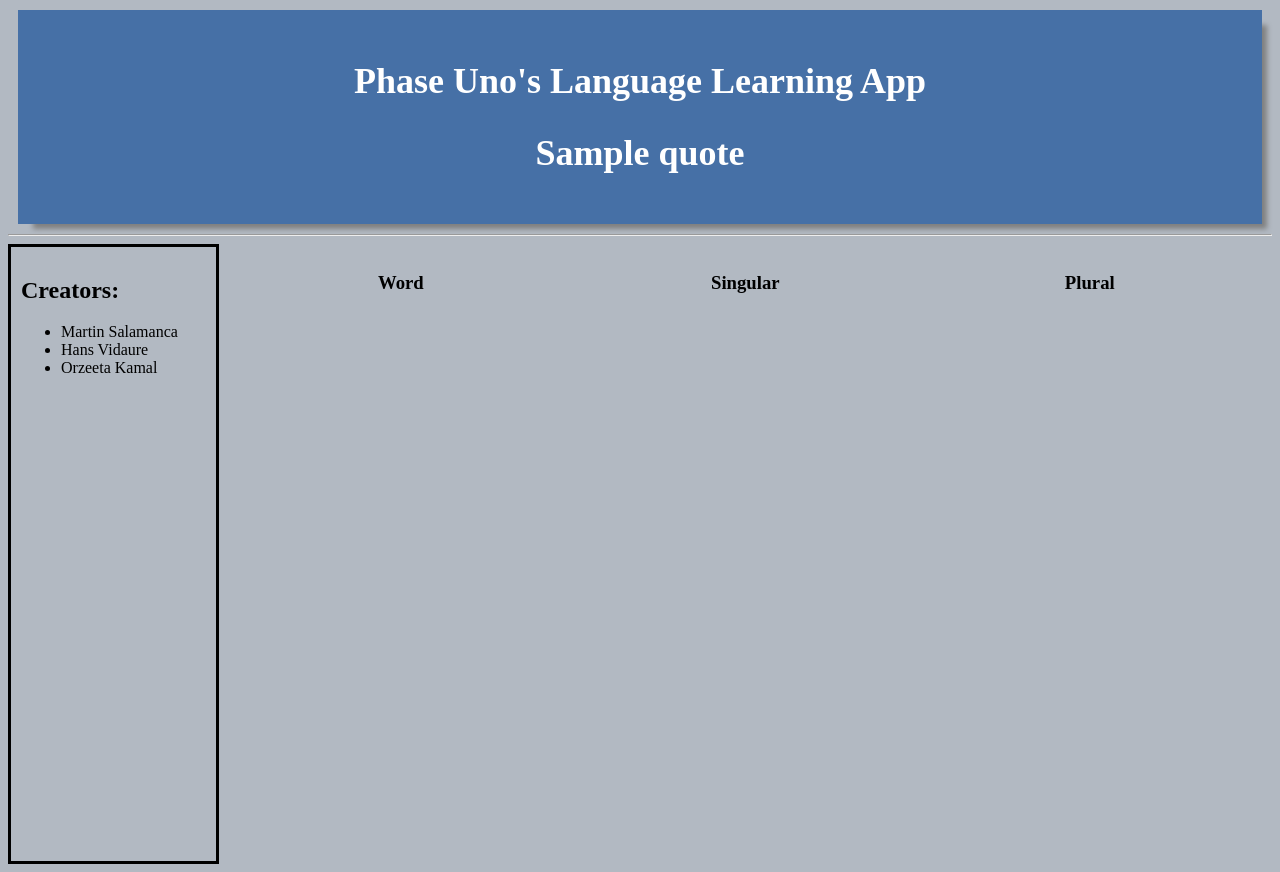
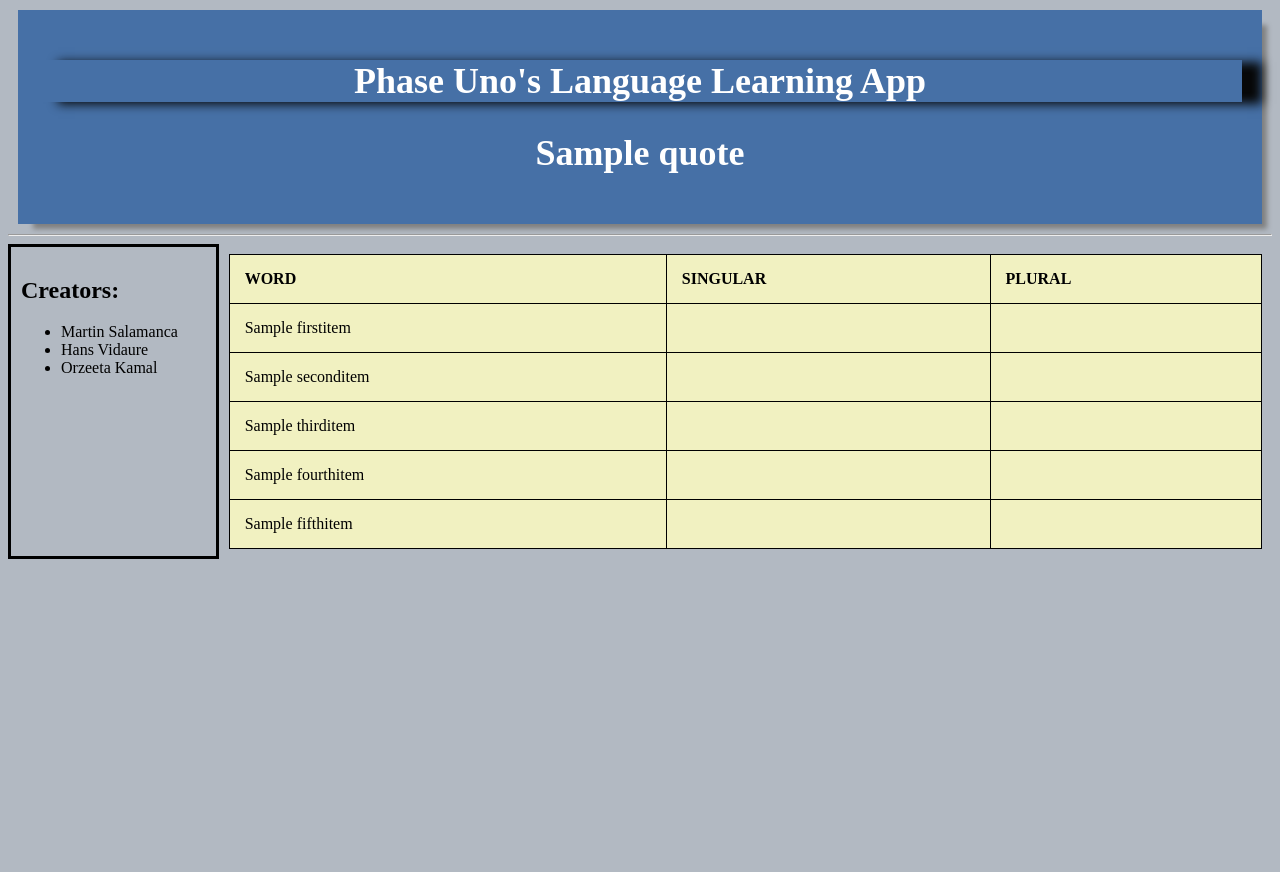
Before and after one commit to salamandermartin/language_learner_app, a Python web app: template templates/result_page_template.html in a window 1280 px wide. After the commit the page ends 559 px from the top, so only its background shows below. Run offline with Jinja, Linux system fonts and the light colour scheme; the template is opened without the code that fills it: most values are stand-ins (such as "Sample title", 1, 10 or a date in 2020).

Commit message:
updating resultpage

```diff
--- a/templates/css/style.css
+++ b/templates/css/style.css
@@ -35,11 +35,21 @@
 
 /* TABLE RESULTS */
 .tableresult {
-  display: grid;
-  grid-template-columns: 1fr 1fr 1fr;
-  grid-template-rows: 300px 300px;
   text-align: center;
+}
 
+table, th, td {
+    border: 1px solid black;
+    border-collapse: collapse;
+}
+th, td {
+    padding: 15px;
+    text-align: left;
+}
+table#t01 {
+    width: 100%;
+    background-color: #f1f1c1;
+}
 
 /* DIVIDE */
 
--- a/templates/result_page_template.html
+++ b/templates/result_page_template.html
@@ -32,14 +32,38 @@
     <!-- THE FEED TAB -->
     <div class = "feedtab">
       <div class="tableresult">
-        <div>
-          <h3>Word</h3>
-        </div>
-        <div>
-          <h3>Singular</h3>
-        </div>
-        <div>
-          <h3>Plural</h3></div>
+        <table id="t01">
+          <tr>
+            <th>WORD</th>
+            <th>SINGULAR</th>
+            <th>PLURAL</th>
+          </tr>
+          <tr>
+            <td>{{firstitem}}</td>
+            <td></td>
+            <td></td>
+          </tr>
+          <tr>
+            <td>{{seconditem}}</td>
+            <td></td>
+            <td></td>
+          </tr>
+          <tr>
+            <td>{{thirditem}}</td>
+            <td></td>
+            <td></td>
+          </tr>
+          <tr>
+            <td>{{fourthitem}}</td>
+            <td></td>
+            <td></td>
+          </tr>
+          <tr>
+            <td>{{fifthitem}}</td>
+            <td></td>
+            <td></td>
+          </tr>
+        </table>
       </div>
     </div>
   </div>
```
